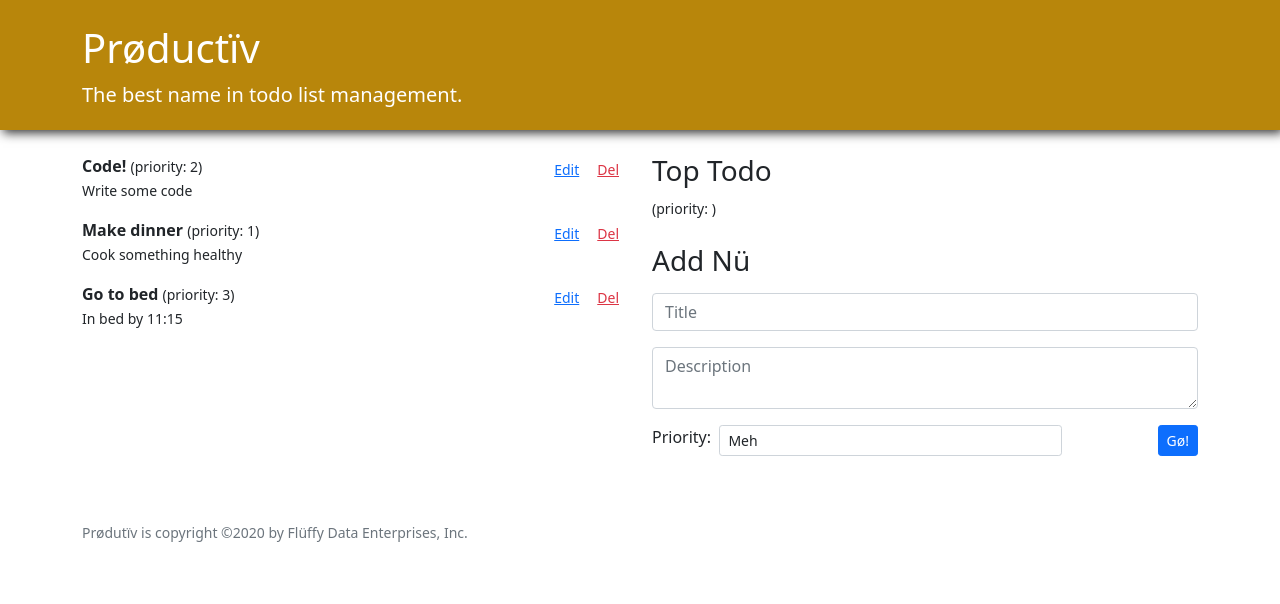
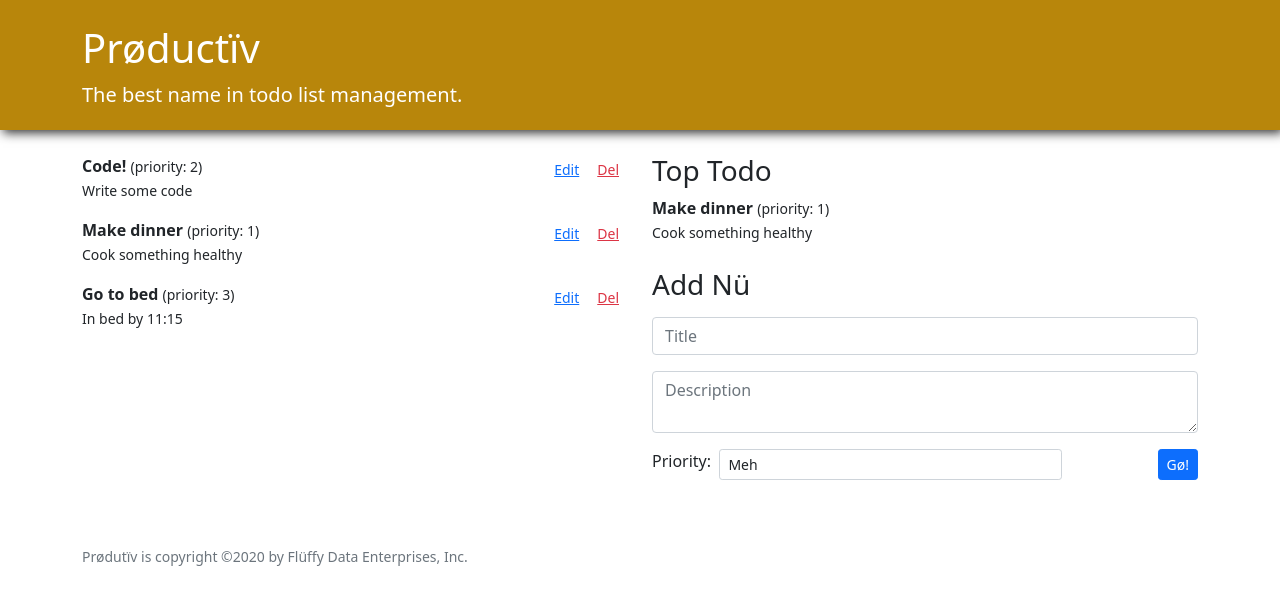
Before and after one commit to elisetvy/react-productiv, a React (Create React App) app: page / in a window 1280 px wide. Shown: the top 604 px of the page. Built offline with nearby package versions, Linux system fonts and the light colour scheme; the HTML template or start-up script is replaced by a standard one.

Commit message:
Implement top todo; refactor todo app; fix presentation

```diff
--- a/src/EditableTodo.js
+++ b/src/EditableTodo.js
@@ -38,7 +38,7 @@ function EditableTodo({ todo, update, remove}) {
 
                 {isEditing &&
 
-                <TodoForm initialFormData={todo}/>
+                <TodoForm initialFormData={todo} handleSave={handleSave} />
                 }
 
                 {!isEditing &&
--- a/src/EditableTodoList.js
+++ b/src/EditableTodoList.js
@@ -14,14 +14,9 @@ import EditableTodo from "./EditableTodo";
 function EditableTodoList({ todos, update, remove}) {
   return (
       <div>
-        {/* <EditableTodo todo={{id: 4, title:"test", description:"testing", priority: 1 }}/> */}
         {todos.map(todo => (
-          <EditableTodo key={todo.id} todo={todo} update={update} remove={remove}/>
+          <EditableTodo key={todo.id} id={todo.id} todo={todo} update={update} remove={remove}/>
         ))}
-        {/*   FIXME  */}
-        {/* <EditableTodo />
-        <EditableTodo />
-        <EditableTodo /> */}
       </div>
   );
 }
--- a/src/TodoApp.js
+++ b/src/TodoApp.js
@@ -25,12 +25,11 @@ function TodoApp({ initialTodos }) {
   /** add a new todo to list */
   function create(newTodo) {
     const todo = {...newTodo, id: uuid()};
-    setTodos([...todos, todo]);
+    return todo;
   }
 
   /** update a todo with updatedTodo */
   function update(updatedTodo) {
-    //TODO:
     const filteredTodos = todos.filter(todo => todo.id !== updatedTodo.id);
     setTodos([...filteredTodos, updatedTodo]);
 
@@ -41,12 +40,10 @@ function TodoApp({ initialTodos }) {
     setTodos(todos.filter(todo => todo.id !== id));
   }
 
-  /** create new todo, update todo list state, empty form fields */
+  /** adds new todo to state */
   function handleSave(formData){
-    const newTodo = create(formData);
-    setTodos(todos => [...todos, newTodo]);
-    //TODO: handle blanking form data?
-
+    const todo = create(formData);
+    setTodos([...todos, todo]);
   }
 
   return (
@@ -54,22 +51,29 @@ function TodoApp({ initialTodos }) {
         <div className="row">
 
           <div className="col-md-6">
-            {todos.length && <EditableTodoList todos={todos} update={update} remove={remove}/>}
-            {!todos.length &&
+            {todos.length !== 0 && <EditableTodoList
+              todos={todos}
+              update={update}
+              remove={remove}
+            />}
+            {todos.length === 0 &&
             <span className="text-muted">You have no todos.</span>}
           </div>
 
           <div className="col-md-6">
-            {todos.length &&
+            {todos.length !== 0 &&
             <section className="mb-4">
               <h3>Top Todo</h3>
-              <TopTodo />
+              <TopTodo todos={todos}/>
             </section>}
 
 
             <section>
               <h3 className="mb-3">Add Nü</h3>
-              <TodoForm initialFormData={BLANK_FORM_DATA} handleSave={handleSave}/>
+              <TodoForm
+                initialFormData={BLANK_FORM_DATA}
+                handleSave={handleSave}
+              />
             </section>
           </div>
 
--- a/src/TopTodo.js
+++ b/src/TopTodo.js
@@ -10,12 +10,17 @@ import Todo from "./Todo";
  * TodoApp -> TopTodo
  */
 
-function TopTodo() {
+function TopTodo({todos}) {
   // lowest-priority # is the highest priority
-  // let top = todos.reduce(
-  //     (acc, cur) => cur.priority < acc.priority ? cur : acc, todos[0]);
+  const top = todos.reduce(
+      (acc, cur) => cur.priority < acc.priority ? cur : acc, todos[0]);
 
-  return <Todo  />;
+  return <Todo
+    id={top.id}
+    title={top.title}
+    description={top.description}
+    priority={top.priority}
+    />;
 }
 
 export default TopTodo;
```
